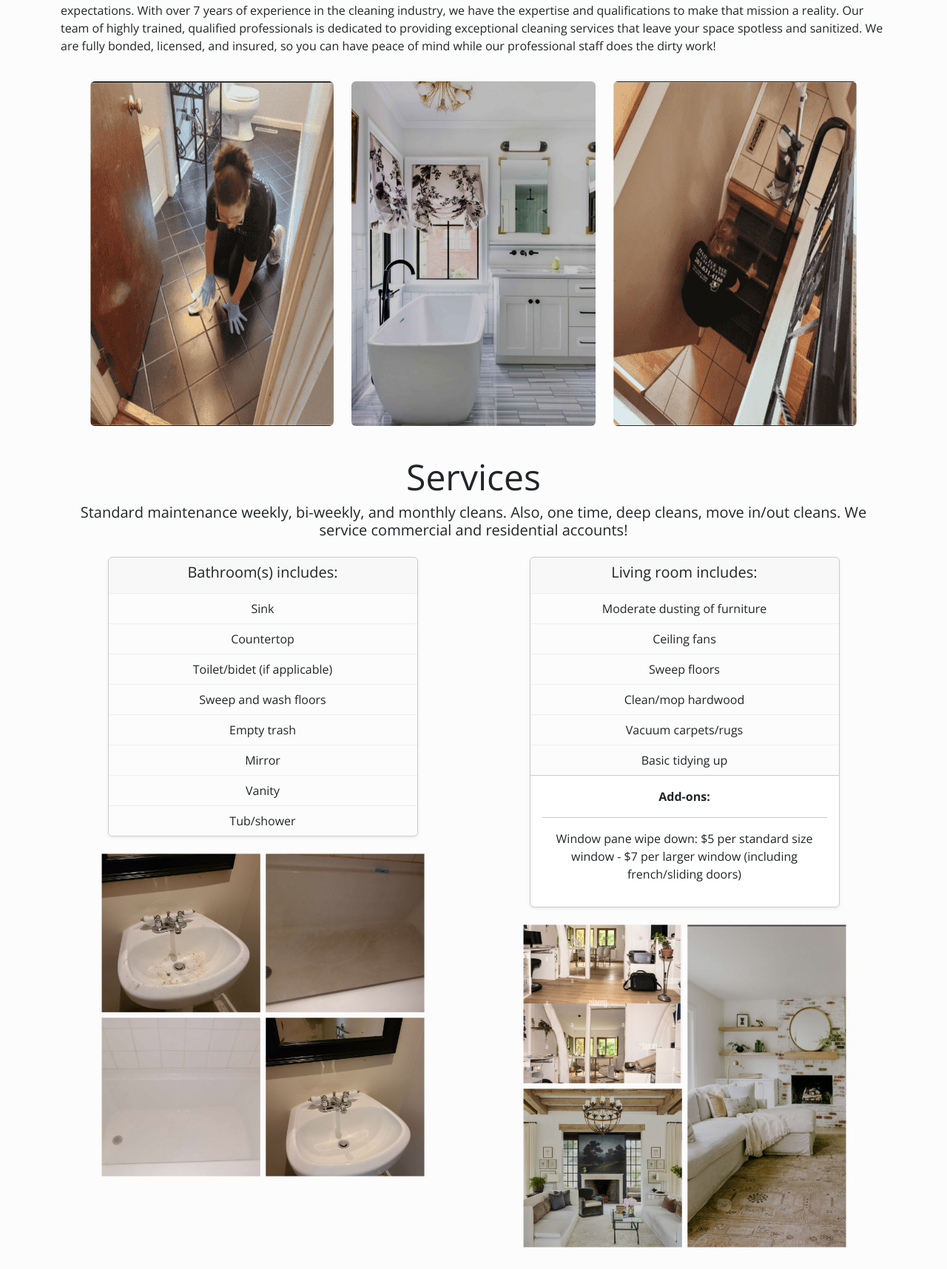
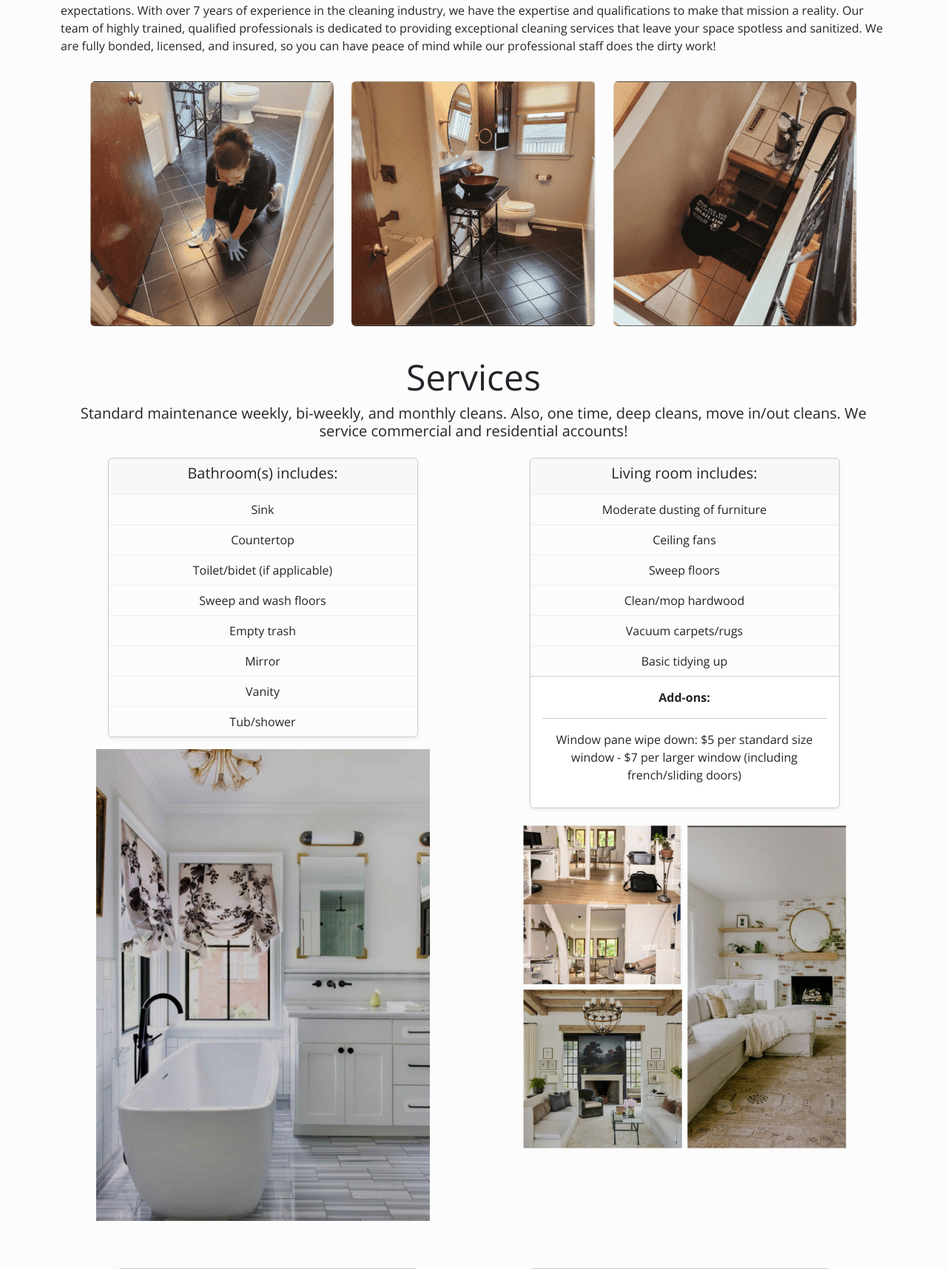
Before and after one commit to N1BRI/maid_for_you, a Flask app: page / in a window 1280 px wide. Shown: the part 1064-2780 px from the top of the page at 74% size. Run offline with Flask 3, Linux system fonts and the light colour scheme; some libraries are stand-ins or nearby versions.

Commit message:
update images

```diff
--- a/templates/index.html
+++ b/templates/index.html
@@ -254,7 +254,7 @@ background-repeat:no-repeat">
                             <li class="list-group-item">Tub/shower</li>
                         </ul>
                     </div>
-                    <img src="{{url_for('static', filename='img/services-bathroom.jpg')}}" class="img-responsive"
+                    <img src="{{url_for('static', filename='img/services-bathroom.png')}}" class="img-responsive"
                         style="width:100%; cursor: pointer;" alt="Image" data-bs-toggle="modal"
                         data-bs-target="#imageModal1">
 
```
Also changed, not shown: static/img/cleaning-2.png, static/img/services-bathroom-old.jpg (renamed from static/img/services-bathroom.jpg), static/img/services-bathroom.png (added).
